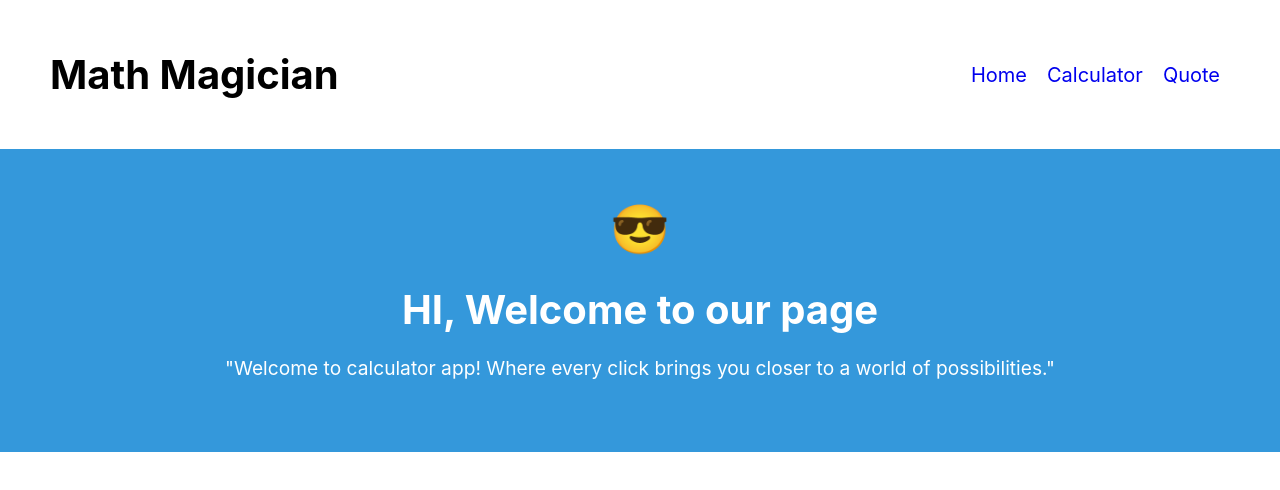
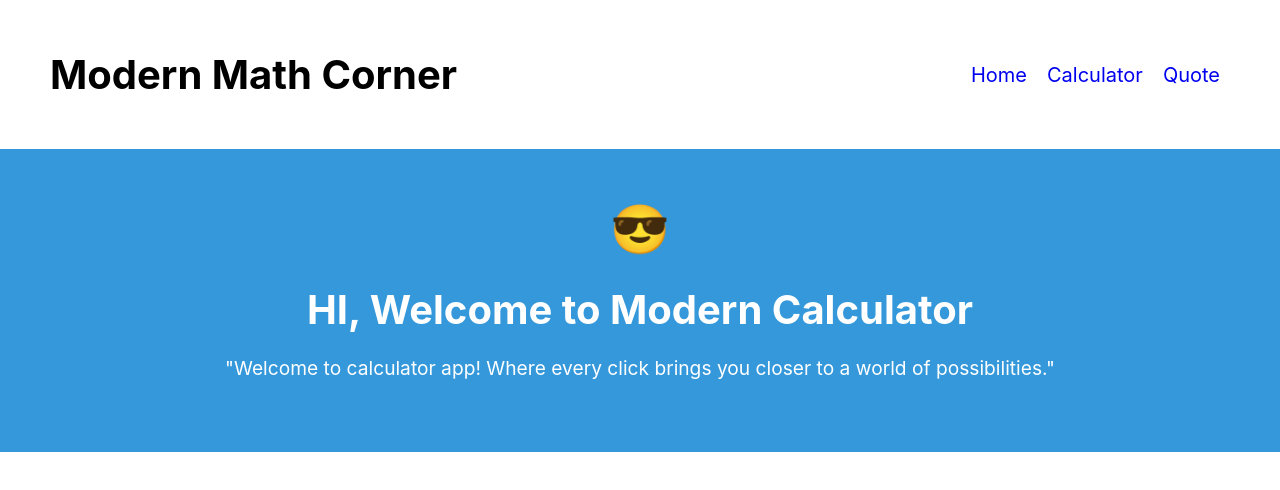
Before and after one commit to Hassan-Jamal/React_Calculatorapp, a React (Create React App) app: page / in a window 1280 px wide. Shown: the top 490 px of the page. Built offline with nearby package versions, Linux system fonts and the light colour scheme.

Commit message:
changes occurs in app.js

```diff
--- a/src/App.js
+++ b/src/App.js
@@ -9,7 +9,7 @@ function App() {
   return (
     <>
     <div className='nav'>
-        <h1>Math Magician</h1>
+        <h1>Modern Math Corner</h1>
         <ul>
           <Link  className='ulitem' to='/'>Home</Link>
           <Link className='ulitem' to='calculator'>Calculator</Link>
--- a/src/components/Home.jsx
+++ b/src/components/Home.jsx
@@ -4,7 +4,7 @@ const Home = () => {
   return (
     <>
     <div className='main'>
-      <h1>HI, Welcome to our page</h1>
+      <h1>HI, Welcome to Modern Calculator</h1>
       <p>"Welcome to calculator app! Where every click brings you closer to a world of possibilities." </p>
     </div>
     </>
```
